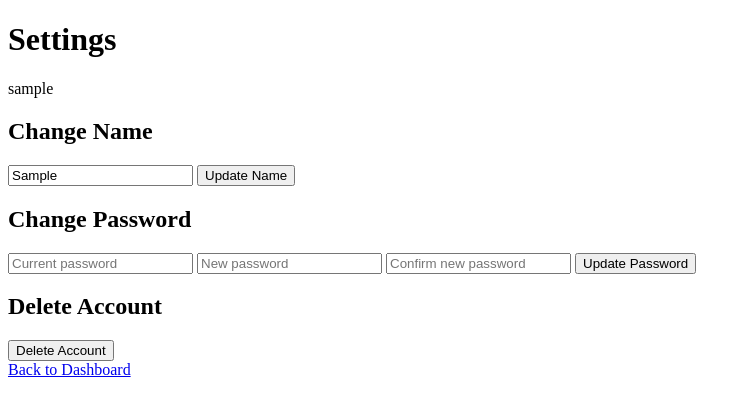
After one commit to IvieThePlant/Parking-Management, a Django app: page /accounts/settings/ in a window 1280 px wide. The commit adds this page. Shown: the top 416 px of the page, without its empty margins (0-751 px from the left). Run offline with Django 5.2, Linux system fonts and the light colour scheme; the visitor is signed in with stand-in values (Sample User, id 1).

Commit message:
Add user settings - change name, change password, delete account

```diff
--- a/features/accounts/urls.py
+++ b/features/accounts/urls.py
@@ -25,4 +25,8 @@ urlpatterns = [
     path('login/', auth_views.LoginView.as_view(template_name='accounts/login.html'), name='login'),
     path('logout/', auth_views.LogoutView.as_view(next_page='/'), name='logout'),
     path('register/', views.register_view, name='register'),
+    path('settings/', views.settings_view, name='settings'),
+    path('settings/change-name/', views.change_name, name='change_name'),
+    path('settings/change-password/', views.change_password, name='change_password'),
+    path('settings/delete-account/', views.delete_account, name='delete_account'),
 ]
--- a/features/accounts/views.py
+++ b/features/accounts/views.py
@@ -6,6 +6,10 @@ from django.shortcuts import render, redirect
 from django.contrib.auth import authenticate, login, logout
 from django.contrib import messages
 from .forms import RegisterForm
+from django.contrib.auth.forms import PasswordChangeForm
+from django.contrib.auth.decorators import login_required
+from django.contrib.auth import update_session_auth_hash
+
 
 #Override register function to redirect user to specific pages.
 def register_view(request):
@@ -19,3 +23,37 @@ def register_view(request):
     else:
         form = RegisterForm()
     return render(request, "accounts/register.html", {"form": form})
+
+
+@login_required
+def settings_view(request):
+    return render(request, 'accounts/settings.html', {'user': request.user})
+
+
+@login_required
+def change_name(request):
+    if request.method == 'POST':
+        name = request.POST.get('name')
+        request.user.first_name = name
+        request.user.save()
+        messages.success(request, 'Name updated.')
+        return redirect('settings')
+    return redirect('settings')
+
+@login_required
+def change_password(request):
+    if request.method == 'POST':
+        form = PasswordChangeForm(request.user, request.POST)
+        if form.is_valid():
+            user = form.save()
+            update_session_auth_hash(request, user)
+            messages.success(request, 'Password updated.')
+            return redirect('settings')
+    return redirect('settings')
+
+@login_required
+def delete_account(request):
+    if request.method == 'POST':
+        request.user.delete()
+        return redirect('landing')
+    return redirect('settings')
--- /dev/null
+++ b/templates/accounts/settings.html
@@ -0,0 +1,34 @@
+<!DOCTYPE html>
+<html>
+<head><title>Settings</title></head>
+<body>
+
+  <h1>Settings</h1>
+  <p>{{ user.username }}</p>
+
+  <h2>Change Name</h2>
+  <form method="POST" action="{% url 'change_name' %}">
+    {% csrf_token %}
+    <input type="text" name="name" placeholder="New name" value="{{ user.first_name }}">
+    <button type="submit">Update Name</button>
+  </form>
+
+  <h2>Change Password</h2>
+  <form method="POST" action="{% url 'change_password' %}">
+    {% csrf_token %}
+    <input type="password" name="old_password" placeholder="Current password">
+    <input type="password" name="new_password1" placeholder="New password">
+    <input type="password" name="new_password2" placeholder="Confirm new password">
+    <button type="submit">Update Password</button>
+  </form>
+
+  <h2>Delete Account</h2>
+  <form method="POST" action="{% url 'delete_account' %}">
+    {% csrf_token %}
+    <button type="submit">Delete Account</button>
+  </form>
+
+  <a href="{% url 'dashboard' %}">Back to Dashboard</a>
+
+</body>
+</html>
--- a/templates/parking/dashboard.html
+++ b/templates/parking/dashboard.html
@@ -39,6 +39,10 @@
       + Report a Spot
     </button>
 <br>
+
+<a href="{% url 'settings' %}">Settings</a>
+<br>
+
 
     <form method="POST" action="{% url 'logout' %}">
       {% csrf_token %}
```
